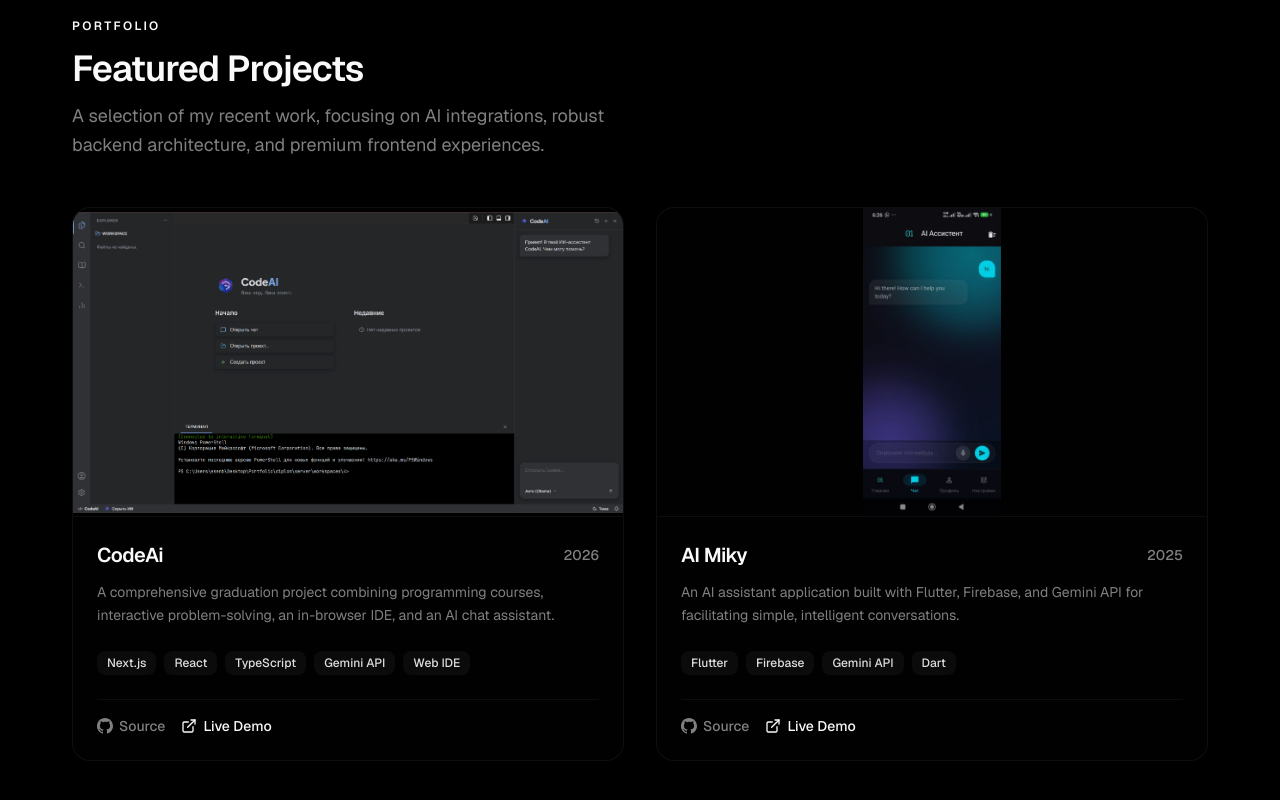
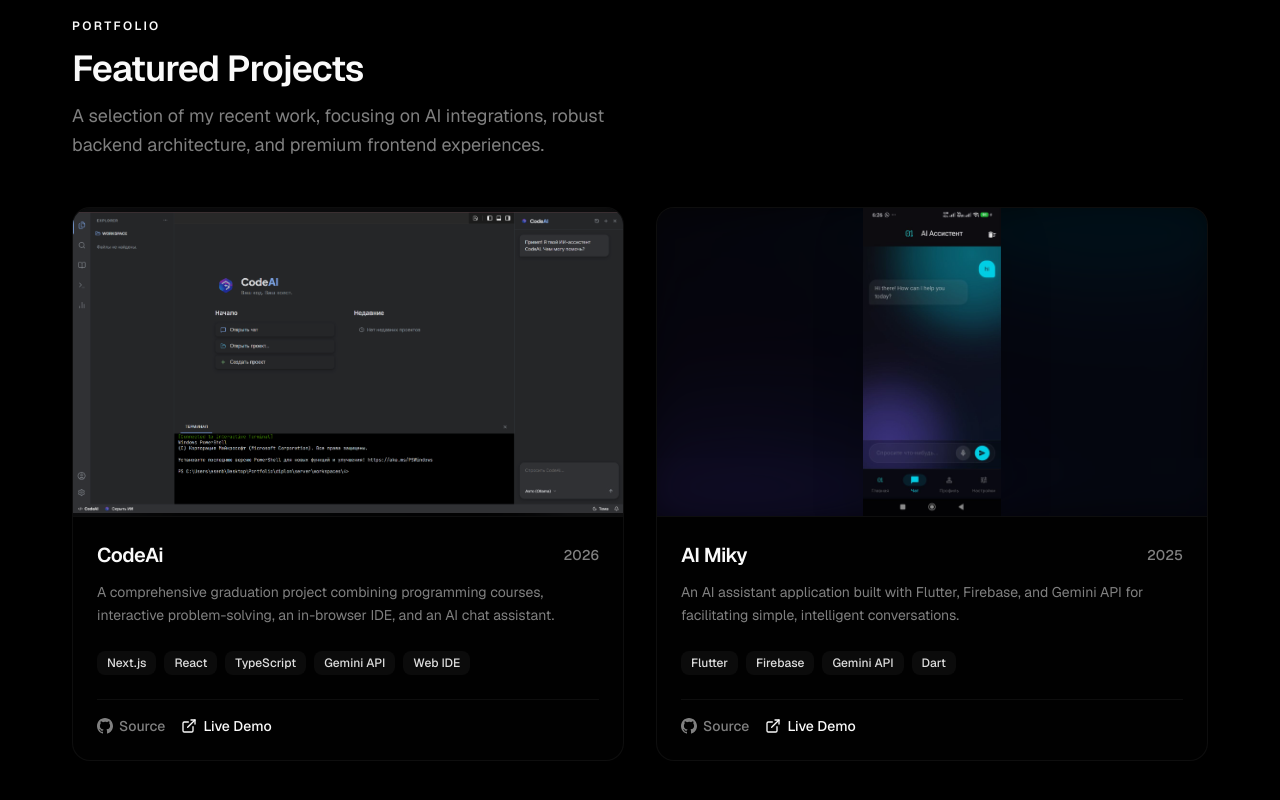
Before and after one commit to kok-o/my-site, a Next.js app: page / in a window 1280 px wide. Shown: the part 831-1631 px from the top of the page. Built offline with nearby package versions, Linux system fonts and the light colour scheme.

Commit message:
Improve project card image display with blurred background

```diff
--- a/components/project-card.tsx
+++ b/components/project-card.tsx
@@ -32,15 +32,27 @@ export function ProjectCard({ project, className }: ProjectCardProps) {
       {/* ------------------------------------------------------------------- */}
       {/* Image Container */}
       {/* ------------------------------------------------------------------- */}
-      <div className="relative aspect-video w-full overflow-hidden border-b border-border/50">
-        <div className="absolute inset-0 z-10 bg-background/10 transition-opacity duration-300 group-hover:opacity-0" />
-        <motion.div variants={shouldReduceMotion ? undefined : cardHover} className="h-full w-full">
+      <div className="relative aspect-video w-full overflow-hidden border-b border-border/50 bg-black/20">
+        <div className="absolute inset-0 z-20 bg-background/10 transition-opacity duration-300 group-hover:opacity-0 pointer-events-none" />
+        <motion.div variants={shouldReduceMotion ? undefined : cardHover} className="relative h-full w-full">
+          {/* Blurred Background to fill empty space */}
+          <div className="absolute inset-0 overflow-hidden">
+            <Image
+              src={project.image}
+              alt=""
+              fill
+              className="object-cover opacity-40 blur-xl scale-110 saturate-150"
+              aria-hidden="true"
+            />
+          </div>
+
+          {/* Main Image */}
           <Image
             src={project.image}
             alt={`Screenshot of ${project.title}`}
             fill
             sizes="(max-width: 768px) 100vw, (max-width: 1200px) 50vw, 33vw"
-            className="object-contain transition-transform duration-500"
+            className="object-contain drop-shadow-2xl transition-transform duration-500 z-10"
             // Ensure no priority as this is below fold (Projects section)
             priority={false}
           />
```
